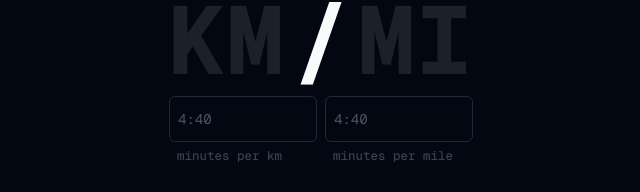
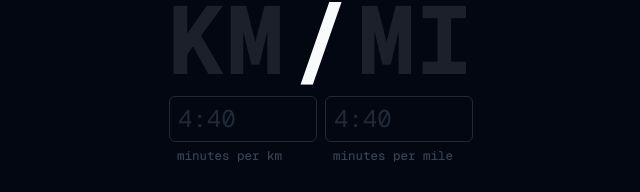
Before and after one commit to sambecker/km-mi, a Next.js app: page / in a window 1280 px wide. Shown: the part 323-515 px from the top of the page, without its empty margins (319-959 px from the left). Built offline with nearby package versions, Linux system fonts and the light colour scheme.

Commit message:
Simplify styles/behavior

```diff
--- a/app/globals.css
+++ b/app/globals.css
@@ -18,7 +18,6 @@
       rounded-md border
       border-gray-800
       focus:border-gray-50
-      placeholder:text-sm placeholder:translate-y-[-3px]
-      placeholder:text-gray-600
+      placeholder:text-gray-800
   }
 }
--- a/components/ClientInputs.tsx
+++ b/components/ClientInputs.tsx
@@ -2,12 +2,13 @@
 
 import { useAppState } from '@/state';
 import {
-  pathForKm,
-  pathForMi,
   generateValuesFromKm,
   generateValuesFromMi,
+  updateUrlForUnit,
 } from '@/unit';
 import { twMerge } from 'tailwind-merge';
+
+const DEFAULT_PLACEHOLDER = '4:40';
 
 export default function ClientInputs() {
   const { unit, setUnit, values, setValues } = useAppState();
@@ -18,7 +19,7 @@ export default function ClientInputs() {
     value = '',
     isSelected: boolean,
     onChange: (value?: string) => void,
-    onFocus: () => void,
+    onFocus: (value?: string) => void,
     placeholder?: string,
   ) =>
     <div className="flex flex-col basis-full gap-2">
@@ -29,13 +30,13 @@ export default function ClientInputs() {
           className="basis-full"
           value={value}
           onChange={e => onChange(e.target.value)}
-          onFocus={onFocus}
+          onFocus={e => onFocus(e.target.value)}
           onBlur={() => {
             if (!values?.km && !values?.mi) {
               setUnit?.(undefined);
             }
           }}
-          placeholder={placeholder ?? '4:40'}
+          placeholder={placeholder ?? DEFAULT_PLACEHOLDER}
         />
       </div>
       <label
@@ -58,9 +59,12 @@ export default function ClientInputs() {
         unit === 'km',
         km => {
           setValues?.(generateValuesFromKm(km, values));
-          window.history.pushState({ km }, '', pathForKm(km));
+          updateUrlForUnit ({ km });
         },
-        () => setUnit?.('km'),
+        km => {
+          setUnit?.('km');
+          updateUrlForUnit({ km });
+        }
       )}
       {renderInput(
         'mi',
@@ -69,9 +73,12 @@ export default function ClientInputs() {
         unit === 'mi',
         mi => {
           setValues?.(generateValuesFromMi(mi, values));
-          window.history.pushState({ mi }, '', pathForMi(mi));
+          updateUrlForUnit({ mi });
         },
-        () => setUnit?.('mi'),
+        mi => {
+          setUnit?.('mi');
+          updateUrlForUnit({ mi });
+        }
       )}
     </div>
   );
--- a/unit/index.ts
+++ b/unit/index.ts
@@ -2,49 +2,33 @@ import {
   convertSecondsToTimeString,
   convertTimeStringToSeconds,
 } from '@/utility/number';
-import { ReadonlyURLSearchParams } from 'next/navigation';
 
 const KM_MI_CONVERSION = 1.60934;
 const MI_KM_CONVERSION = 0.621371;
 
 export type Unit = 'km' | 'mi';
 
-export type UnitValues = Record<Unit, string | undefined>;
+export type UnitValues = Partial<Record<Unit, string>>;
 
 const INITIAL_VALUES: UnitValues = { km: '', mi: '' };
 
-export const pathForKm = (km?: string) =>
-  km ? `/km/${km}` : '/';
+const convertKmToMi = (km: number) => km * KM_MI_CONVERSION;
 
-export const pathForMi = (mi?: string) =>
-  mi ? `/mi/${mi}` : '/';
+const convertMiToKm = (mi: number) => mi * MI_KM_CONVERSION;
 
-export const getUnitFromSearchParams = (
-  params: ReadonlyURLSearchParams,
-): Unit | undefined => {
-  if (params.has('km')) {
-    return 'km';
-  } else if (params.has('mi')) {
-    return 'mi';
-  }
+const convertKmStringToMiString = (km: string) => {
+  const time = convertTimeStringToSeconds(km);
+  return !isNaN(time)
+    ? convertSecondsToTimeString(convertKmToMi(time))
+    : '';
 };
 
-export const getValuesFromSearchParams = (
-  params: ReadonlyURLSearchParams,
-): UnitValues => ({
-  km: params.get('km') ?? undefined,
-  mi: params.get('mi') ?? undefined,
-});
-
-const convertKmToMi = (km: number): number => km * KM_MI_CONVERSION;
-
-const convertMiToKm = (mi: number): number => mi * MI_KM_CONVERSION;
-
-const convertKmStringToMiString = (km: string): string =>
-  convertSecondsToTimeString(convertKmToMi(convertTimeStringToSeconds(km)));
-
-const convertMiStringToKmString = (mi: string): string =>
-  convertSecondsToTimeString(convertMiToKm(convertTimeStringToSeconds(mi)));
+const convertMiStringToKmString = (mi: string) => {
+  const time = convertTimeStringToSeconds(mi);
+  return !isNaN(time)
+    ? convertSecondsToTimeString(convertMiToKm(time))
+    : '';
+};
 
 export const initializeUnit = (km?: string, mi?: string): Unit | undefined =>
   Boolean(km)
@@ -77,3 +61,19 @@ export const generateValuesFromMi = (
   mi,
   km: mi ? convertMiStringToKmString(mi) : undefined,
 });
+
+const pathForKm = (km?: string) =>
+  km ? `/km/${km}` : '/';
+
+const pathForMi = (mi?: string) =>
+  mi ? `/mi/${mi}` : '/';
+
+export const updateUrlForUnit = ({ km, mi }: UnitValues) => {
+  if (Boolean(km)) {
+    window.history.pushState({ km }, '', pathForKm(km));
+  } else if (Boolean(mi)) {
+    window.history.pushState({ mi }, '', pathForMi(mi));
+  } else {
+    window.history.pushState({ }, '', '/');
+  }
+};
```
